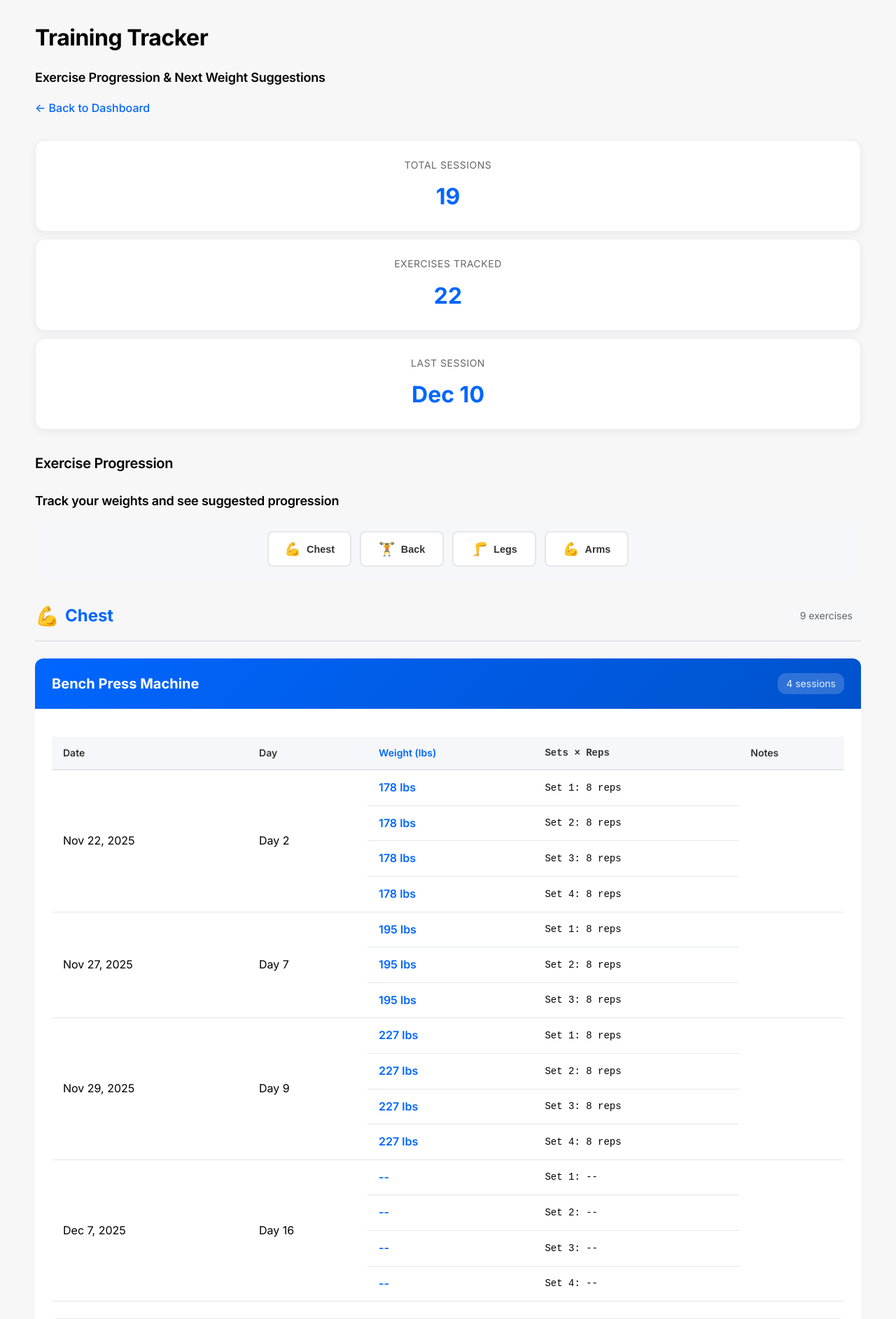
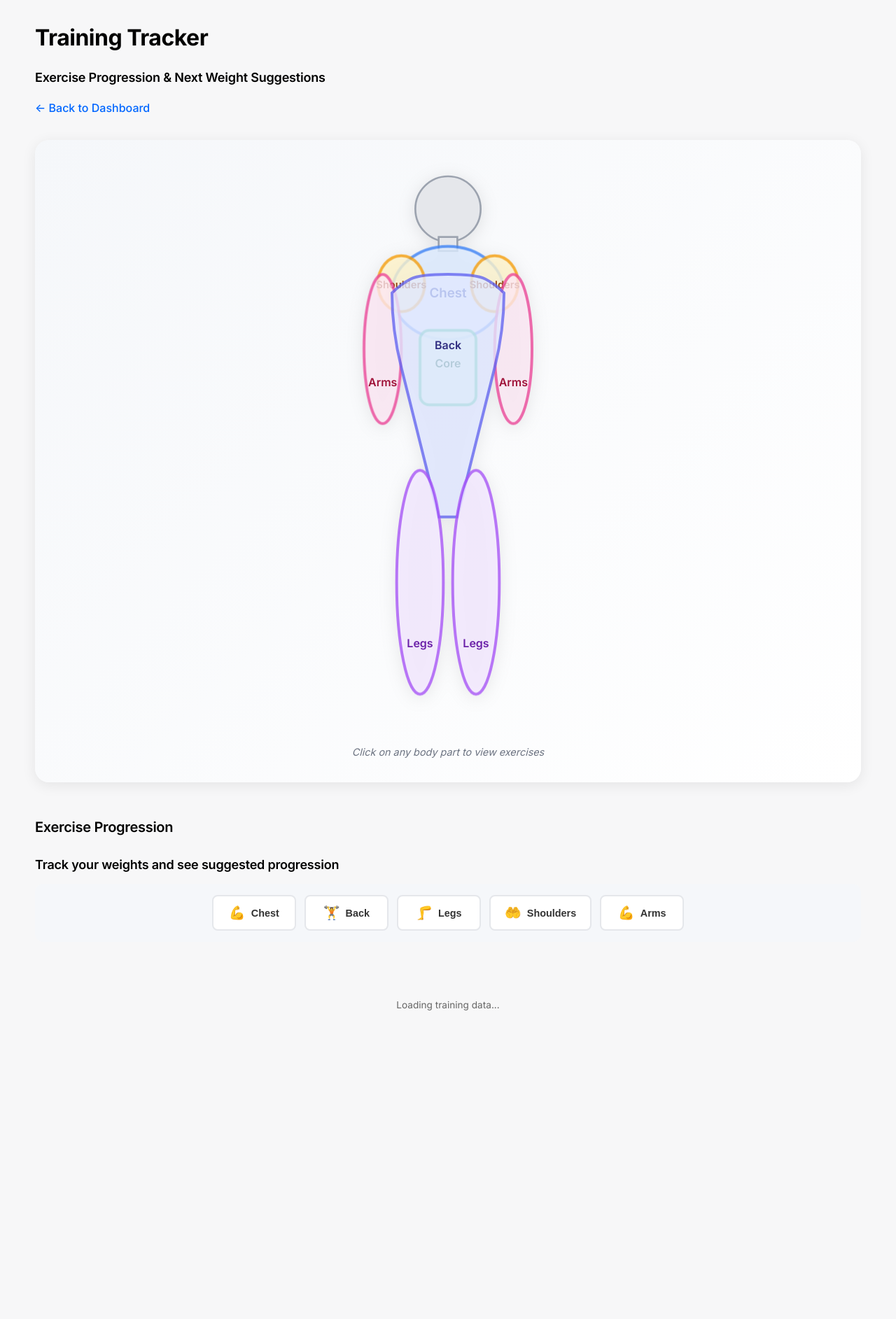
Before and after one commit to bhuram1980/transformation-dashboard, a Flask app: page /training in a window 1280 px wide. Shown: the top 1885 px of the page at 70% size. After the commit the page ends 1444 px from the top, so only its background shows below. Run offline with Flask 3, Linux system fonts and the light colour scheme.

Commit message:
Replace stats cards with interactive human body diagram for exercise navigation

```diff
--- a/static/css/training-tracker.css
+++ b/static/css/training-tracker.css
@@ -20,26 +20,126 @@
 }
 
 .training-stats {
-    margin-bottom: 2rem;
+    margin-bottom: 3rem;
 }
 
-.stat-card {
-    text-align: center;
-    padding: 1.5rem;
+.body-diagram-container {
+    display: flex;
+    flex-direction: column;
+    align-items: center;
+    padding: 2rem;
+    background: linear-gradient(135deg, #f5f7fa 0%, #ffffff 100%);
+    border-radius: 20px;
+    box-shadow: 0 4px 20px rgba(0, 0, 0, 0.08);
 }
 
-.stat-label {
-    font-size: 0.875rem;
-    color: #666;
-    margin-bottom: 0.5rem;
-    text-transform: uppercase;
-    letter-spacing: 0.5px;
+.body-diagram-wrapper {
+    position: relative;
+    width: 100%;
+    max-width: 400px;
+    margin: 0 auto;
 }
 
-.stat-value {
-    font-size: 2rem;
-    font-weight: 700;
-    color: #0066ff;
+.body-diagram {
+    width: 100%;
+    height: auto;
+    filter: drop-shadow(0 4px 12px rgba(0, 0, 0, 0.1));
+}
+
+.body-part {
+    transition: all 0.3s cubic-bezier(0.4, 0, 0.2, 1);
+    cursor: default;
+}
+
+.body-part.clickable {
+    cursor: pointer;
+    animation: pulse 2s ease-in-out infinite;
+}
+
+.body-part.clickable:hover {
+    opacity: 1 !important;
+    filter: brightness(1.15) drop-shadow(0 4px 8px rgba(0, 0, 0, 0.2));
+    transform: scale(1.08);
+    transform-origin: center;
+    animation: none;
+}
+
+.body-part.clickable:active {
+    transform: scale(0.95);
+    transition: transform 0.1s ease;
+}
+
+@keyframes pulse {
+    0%, 100% {
+        opacity: 0.7;
+    }
+    50% {
+        opacity: 0.85;
+    }
+}
+
+.body-part[data-category="Chest"]:hover {
+    fill: #3b82f6 !important;
+    stroke: #1e40af !important;
+}
+
+.body-part[data-category="Back"]:hover {
+    fill: #6366f1 !important;
+    stroke: #312e81 !important;
+}
+
+.body-part[data-category="Legs"]:hover {
+    fill: #a855f7 !important;
+    stroke: #6b21a8 !important;
+}
+
+.body-part[data-category="Arms"]:hover {
+    fill: #ec4899 !important;
+    stroke: #9f1239 !important;
+}
+
+.body-part[data-category="Shoulders"]:hover {
+    fill: #f59e0b !important;
+    stroke: #92400e !important;
+}
+
+.body-part[data-category="Core"]:hover {
+    fill: #10b981 !important;
+    stroke: #065f46 !important;
+}
+
+.body-diagram-hint {
+    margin-top: 1.5rem;
+    text-align: center;
+    color: #6b7280;
+    font-size: 0.9rem;
+    font-style: italic;
+    animation: fadeInUp 0.6s ease-out;
+}
+
+.body-diagram-hint p {
+    margin: 0;
+}
+
+@keyframes fadeInUp {
+    from {
+        opacity: 0;
+        transform: translateY(10px);
+    }
+    to {
+        opacity: 1;
+        transform: translateY(0);
+    }
+}
+
+@media (max-width: 768px) {
+    .body-diagram-container {
+        padding: 1.5rem;
+    }
+
+    .body-diagram-wrapper {
+        max-width: 300px;
+    }
 }
 
 .training-exercises {
--- a/static/js/training-tracker.js
+++ b/static/js/training-tracker.js
@@ -9,7 +9,43 @@ document.addEventListener('DOMContentLoaded', async () => {
     await loadTrainingData();
     renderTrainingStats();
     renderExerciseProgression();
+    setupBodyDiagram();
 });
+
+function setupBodyDiagram() {
+    const bodyParts = document.querySelectorAll('.body-part.clickable');
+
+    bodyParts.forEach(part => {
+        part.addEventListener('click', function() {
+            const category = this.getAttribute('data-category');
+            if (category && category !== 'Other') {
+                scrollToCategory(category);
+
+                // Update active state on category nav buttons
+                document.querySelectorAll('.category-nav-btn').forEach(btn => {
+                    btn.classList.remove('active');
+                    if (btn.getAttribute('data-category') === category) {
+                        btn.classList.add('active');
+                    }
+                });
+
+                // Add visual feedback
+                this.style.transform = 'scale(1.1)';
+                setTimeout(() => {
+                    this.style.transform = '';
+                }, 200);
+            }
+        });
+
+        // Add hover tooltip
+        part.addEventListener('mouseenter', function() {
+            const category = this.getAttribute('data-category');
+            if (category && category !== 'Other') {
+                this.style.cursor = 'pointer';
+            }
+        });
+    });
+}
 
 async function loadTrainingData() {
     try {
--- a/templates/training-tracker.html
+++ b/templates/training-tracker.html
@@ -26,20 +26,53 @@
                 </div>
             </section>
 
-            <!-- Summary Stats -->
+            <!-- Interactive Body Diagram -->
             <section class="layout-section training-stats" id="trainingStats">
-                <div class="grid-12">
-                    <div class="card-surface stat-card col-span-12 md:col-span-4">
-                        <div class="stat-label">Total Sessions</div>
-                        <div class="stat-value" id="totalSessions">0</div>
+                <div class="body-diagram-container">
+                    <div class="body-diagram-wrapper">
+                        <svg class="body-diagram" viewBox="0 0 300 600" xmlns="http://www.w3.org/2000/svg">
+                            <!-- Head -->
+                            <circle class="body-part" data-category="Other" cx="150" cy="50" r="35" fill="#e5e7eb" stroke="#9ca3af" stroke-width="2"/>
+
+                            <!-- Neck -->
+                            <rect class="body-part" data-category="Other" x="140" y="80" width="20" height="15" fill="#e5e7eb" stroke="#9ca3af" stroke-width="2"/>
+
+                            <!-- Chest -->
+                            <ellipse class="body-part clickable" data-category="Chest" cx="150" cy="140" rx="60" ry="50" fill="#dbeafe" stroke="#3b82f6" stroke-width="3" opacity="0.7"/>
+                            <text x="150" y="145" text-anchor="middle" fill="#1e40af" font-size="14" font-weight="600">Chest</text>
+
+                            <!-- Shoulders -->
+                            <ellipse class="body-part clickable" data-category="Shoulders" cx="100" cy="130" rx="25" ry="30" fill="#fef3c7" stroke="#f59e0b" stroke-width="3" opacity="0.7"/>
+                            <ellipse class="body-part clickable" data-category="Shoulders" cx="200" cy="130" rx="25" ry="30" fill="#fef3c7" stroke="#f59e0b" stroke-width="3" opacity="0.7"/>
+                            <text x="100" y="135" text-anchor="middle" fill="#92400e" font-size="11" font-weight="600">Shoulders</text>
+                            <text x="200" y="135" text-anchor="middle" fill="#92400e" font-size="11" font-weight="600">Shoulders</text>
+
+                            <!-- Arms -->
+                            <ellipse class="body-part clickable" data-category="Arms" cx="80" cy="200" rx="20" ry="80" fill="#fce7f3" stroke="#ec4899" stroke-width="3" opacity="0.7"/>
+                            <ellipse class="body-part clickable" data-category="Arms" cx="220" cy="200" rx="20" ry="80" fill="#fce7f3" stroke="#ec4899" stroke-width="3" opacity="0.7"/>
+                            <text x="80" y="240" text-anchor="middle" fill="#9f1239" font-size="12" font-weight="600">Arms</text>
+                            <text x="220" y="240" text-anchor="middle" fill="#9f1239" font-size="12" font-weight="600">Arms</text>
+
+                            <!-- Core/Abdomen -->
+                            <rect class="body-part clickable" data-category="Core" x="120" y="180" width="60" height="80" rx="10" fill="#d1fae5" stroke="#10b981" stroke-width="3" opacity="0.7"/>
+                            <text x="150" y="220" text-anchor="middle" fill="#065f46" font-size="12" font-weight="600">Core</text>
+
+                            <!-- Back (behind, shown with outline) -->
+                            <path class="body-part clickable" data-category="Back" d="M 90 140 Q 90 180 100 220 Q 110 260 120 300 Q 130 340 140 380 L 160 380 Q 170 340 180 300 Q 190 260 200 220 Q 210 180 210 140 Q 200 130 190 125 Q 180 120 150 120 Q 120 120 110 125 Q 100 130 90 140 Z" fill="#e0e7ff" stroke="#6366f1" stroke-width="3" opacity="0.7"/>
+                            <text x="150" y="200" text-anchor="middle" fill="#312e81" font-size="12" font-weight="600">Back</text>
+
+                            <!-- Legs -->
+                            <ellipse class="body-part clickable" data-category="Legs" cx="120" cy="450" rx="25" ry="120" fill="#f3e8ff" stroke="#a855f7" stroke-width="3" opacity="0.7"/>
+                            <ellipse class="body-part clickable" data-category="Legs" cx="180" cy="450" rx="25" ry="120" fill="#f3e8ff" stroke="#a855f7" stroke-width="3" opacity="0.7"/>
+                            <text x="120" y="520" text-anchor="middle" fill="#6b21a8" font-size="12" font-weight="600">Legs</text>
+                            <text x="180" y="520" text-anchor="middle" fill="#6b21a8" font-size="12" font-weight="600">Legs</text>
+
+                            <!-- Hover effect overlay -->
+                            <rect class="body-overlay" x="0" y="0" width="300" height="600" fill="transparent" pointer-events="none"/>
+                        </svg>
                     </div>
-                    <div class="card-surface stat-card col-span-12 md:col-span-4">
-                        <div class="stat-label">Exercises Tracked</div>
-                        <div class="stat-value" id="totalExercises">0</div>
-                    </div>
-                    <div class="card-surface stat-card col-span-12 md:col-span-4">
-                        <div class="stat-label">Last Session</div>
-                        <div class="stat-value" id="lastSession">--</div>
+                    <div class="body-diagram-hint">
+                        <p>Click on any body part to view exercises</p>
                     </div>
                 </div>
             </section>
```
